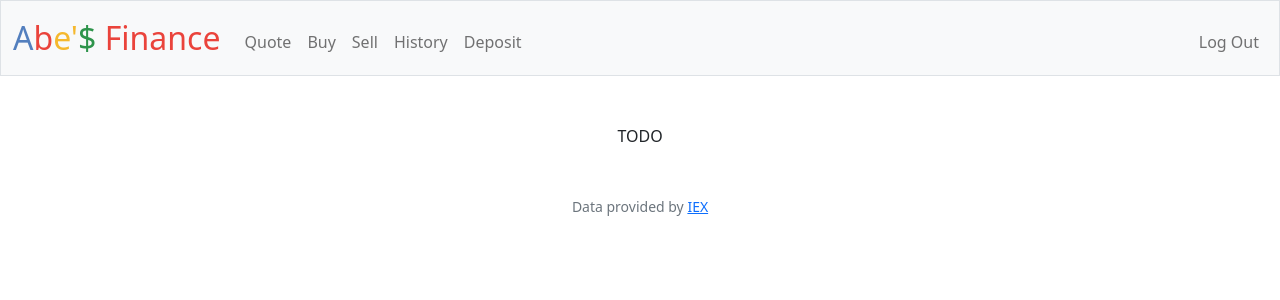
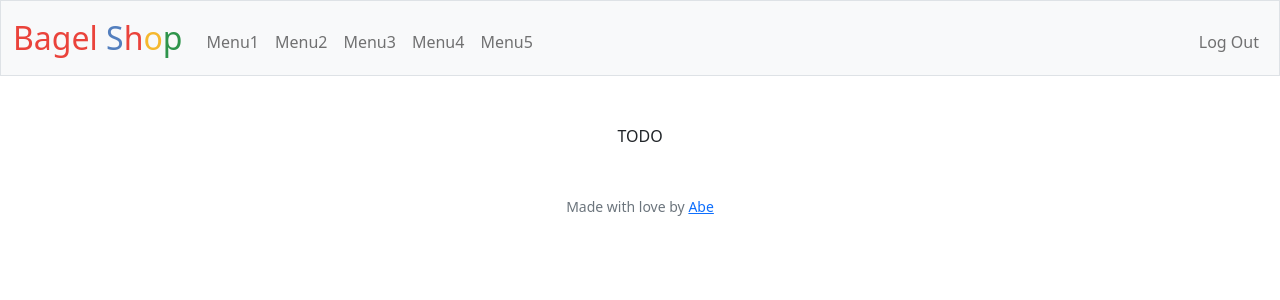
Before and after one commit to abe-101/bagel-shop, a Flask app: page / in a window 1280 px wide. Shown: the top 300 px of the page. Run offline with Flask 2, Linux system fonts and the light colour scheme; the visitor is signed in with stand-in values (Sample User, id 1); some libraries are stand-ins or nearby versions.

Commit message:
remove irrelivant stuff

```diff
--- a/templates/layout.html
+++ b/templates/layout.html
@@ -16,7 +16,7 @@
 
         <link href="/static/styles.css" rel="stylesheet">
 
-        <title>Abe'$ Finance: {% block title %}{% endblock %}</title>
+        <title>Bagel Shop: {% block title %}{% endblock %}</title>
 
     </head>
 
@@ -24,18 +24,18 @@
 
         <nav class="bg-light border navbar navbar-expand-md navbar-light">
             <div class="container-fluid">
-                <a class="navbar-brand" href="/"><span class="blue">A</span><span class="red">b</span><span class="yellow">e'</span><span class="green">$</span> <span class="red">Finance</span></a>
+                <a class="navbar-brand" href="/"><span class="red">Bagel</span> <span class="blue">S</span><span class="red">h</span><span class="yellow">o</span><span class="green">p</span></a>
                 <button aria-controls="navbar" aria-expanded="false" aria-label="Toggle navigation" class="navbar-toggler" data-bs-target="#navbar" data-bs-toggle="collapse" type="button">
                     <span class="navbar-toggler-icon"></span>
                 </button>
                 <div class="collapse navbar-collapse" id="navbar">
                     {% if session["user_id"] %}
                         <ul class="navbar-nav me-auto mt-2">
-                            <li class="nav-item"><a class="nav-link" href="/quote">Quote</a></li>
-                            <li class="nav-item"><a class="nav-link" href="/buy">Buy</a></li>
-                            <li class="nav-item"><a class="nav-link" href="/sell">Sell</a></li>
-                            <li class="nav-item"><a class="nav-link" href="/history">History</a></li>
-                            <li class="nav-item"><a class="nav-link" href="/deposit">Deposit</a></li>
+                            <li class="nav-item"><a class="nav-link" href="/quote">Menu1</a></li>
+                            <li class="nav-item"><a class="nav-link" href="/buy">Menu2</a></li>
+                            <li class="nav-item"><a class="nav-link" href="/sell">Menu3</a></li>
+                            <li class="nav-item"><a class="nav-link" href="/history">Menu4</a></li>
+                            <li class="nav-item"><a class="nav-link" href="/deposit">Menu5</a></li>
                         </ul>
                         <ul class="navbar-nav ms-auto mt-2">
                             <li class="nav-item"><a class="nav-link" href="/logout">Log Out</a></li>
@@ -63,7 +63,7 @@
         </main>
 
         <footer class="mb-5 small text-center text-muted">
-            Data provided by <a href="https://iexcloud.io/">IEX</a>
+            Made with love by <a href="https://habet.dev">Abe</a>
         </footer>
 
     </body>
```
